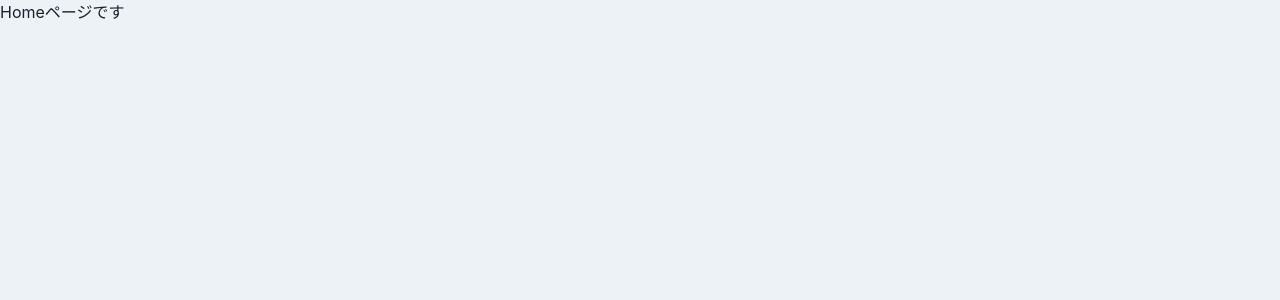
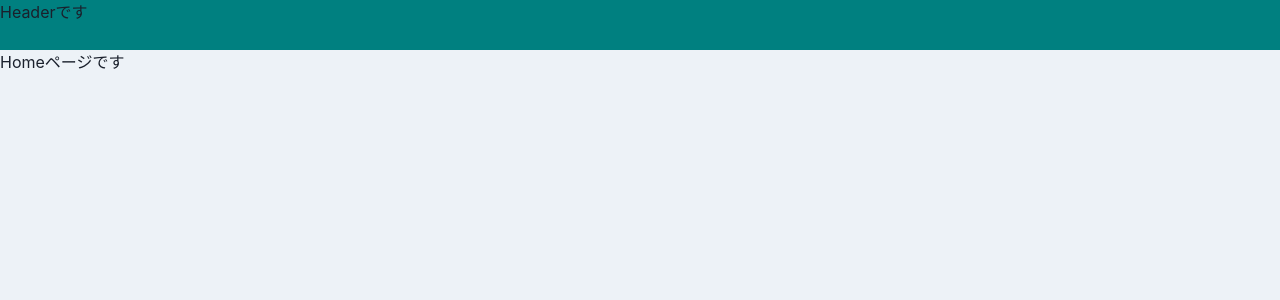
Before and after one commit to wsigma21/react-user-management-app, a React (Vite) app: page /home in a window 1280 px wide. Shown: the top 300 px of the page. Built offline with nearby package versions, Linux system fonts and the light colour scheme.

Commit message:
feat: HeaderLayout作成、ルーティング修正

```diff
--- /dev/null
+++ b/src/components/organisms/layout/Header.tsx
@@ -0,0 +1,5 @@
+import { FC, memo } from "react";
+
+export const Header: FC = memo(() => {
+  return <div style={{ height: "50px", backgroundColor: "teal"}}>Headerです</div>;
+});
--- /dev/null
+++ b/src/components/template/HeaderLayout.tsx
@@ -0,0 +1,7 @@
+import { FC, memo } from "react";
+import { Header } from "../organisms/layout/Header";
+import { Outlet } from "react-router-dom";
+
+export const HeaderLayout: FC = memo(() => {
+  return (<><Header /><Outlet /></>)
+})
--- a/src/router/Router.tsx
+++ b/src/router/Router.tsx
@@ -3,23 +3,25 @@ import { Route, Routes } from "react-router-dom";
 import { Login } from "../components/pages/Login";
 import { homeRoutes } from "./HomeRoutes";
 import { Page404 } from "../components/pages/Page404";
+import { HeaderLayout } from "../components/template/HeaderLayout";
 
 export const Router: FC = memo(() => {
   return (
     <Routes>
      <Route path="/" element={<Login />} />
-     <Route path="home">
+     <Route path="home" element={<HeaderLayout />}>
       {homeRoutes.map((route: {
         name: string,
         path?: string,
         index: boolean,
         children: ReactNode
       }) => (
-        <Route
-          key={route.name}
-          index={route.index}
-          path={route.path}
-          element={route.children} />
+          <Route
+            key={route.name}
+            index={route.index}
+            path={route.path}
+            element={route.children}
+          />
       ))}
      </Route>
      <Route path="*" element={<Page404 />}/>
```
